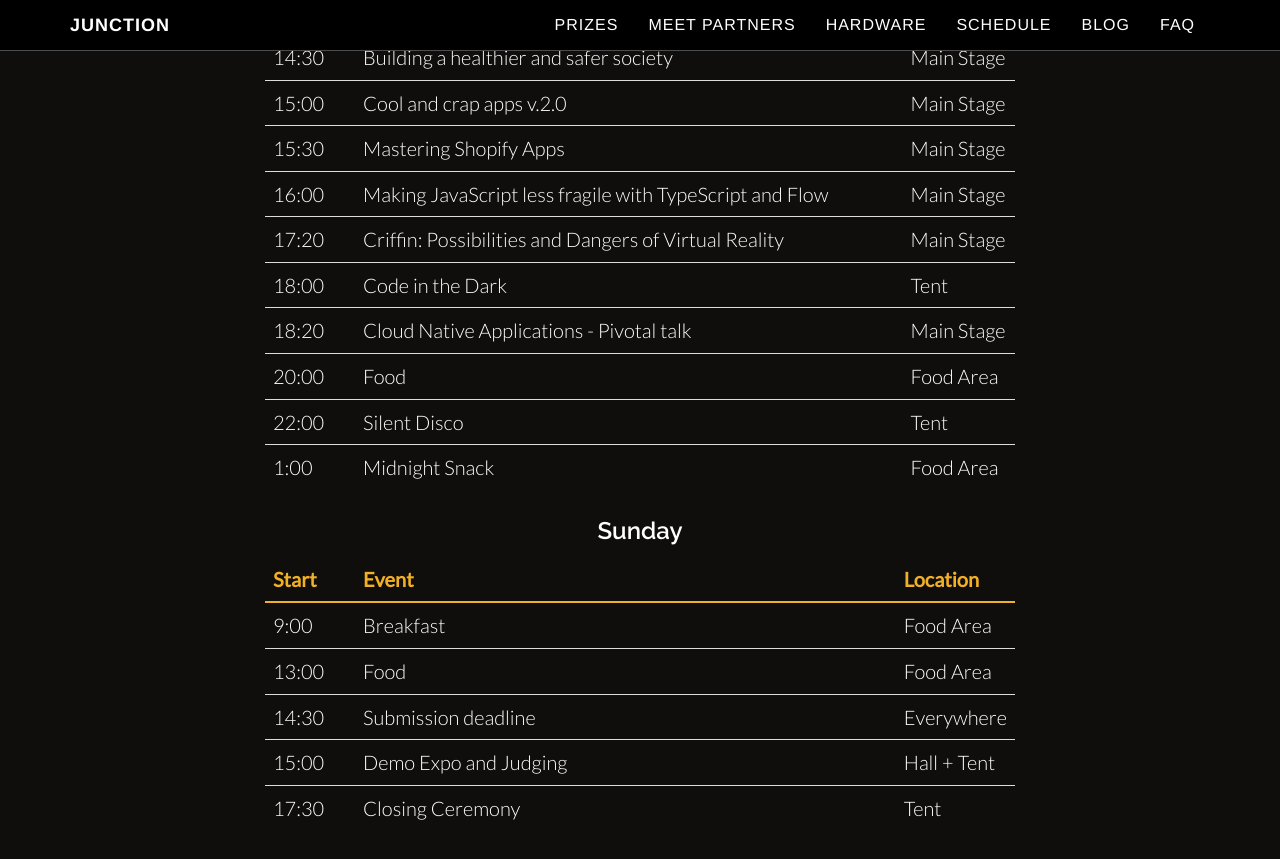
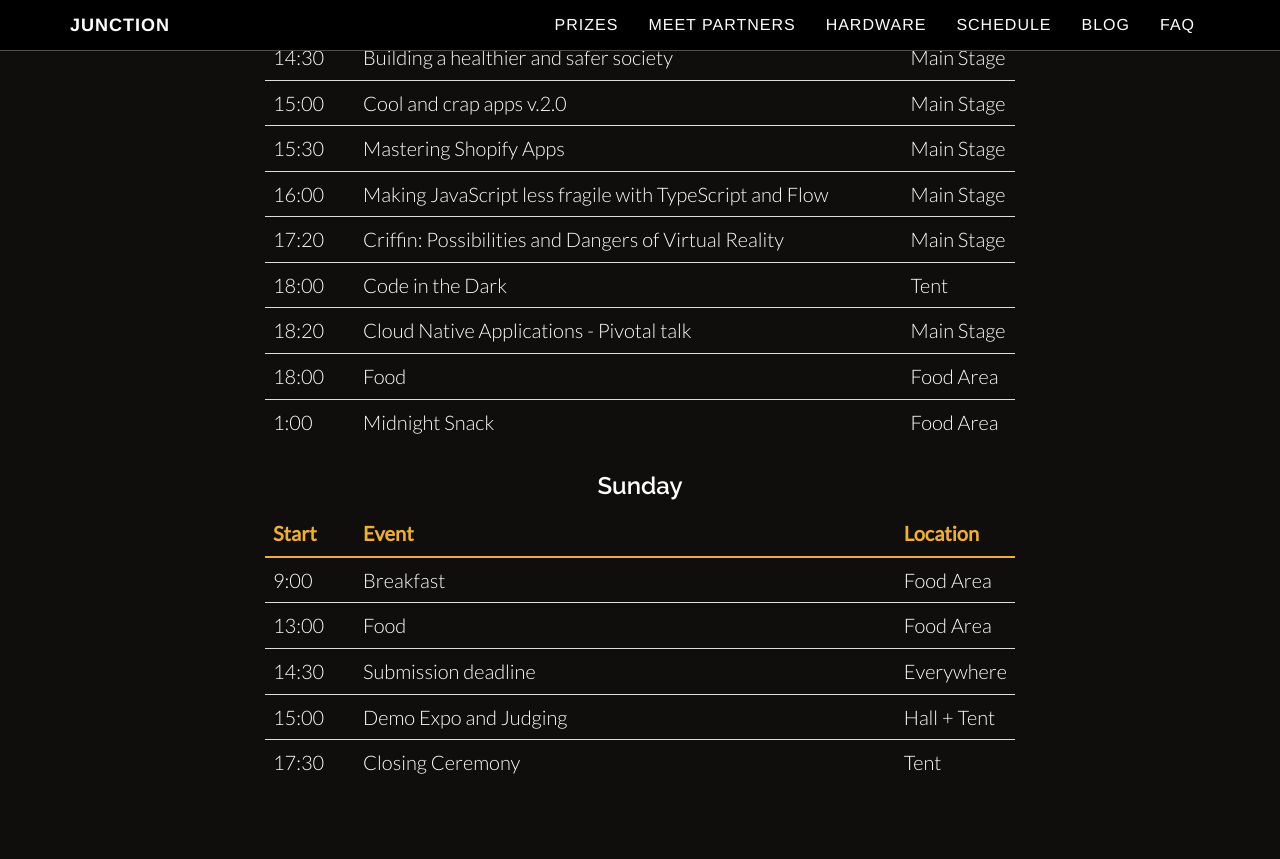
Before and after one commit to junctionasia/junctionasia.github.io, a Jekyll site: the page built from schedule.html, in a window 1280 px wide and 900 px high, scrolled down 2057 px. Shown: the top 859 px of the window. Built offline with Jekyll 4.4.1, drawn with Linux system fonts in a browser that asks for light colours; nearby versions of some CDN libraries.

Commit message:
Fix schedule

```diff
--- a/schedule.html
+++ b/schedule.html
@@ -64,8 +64,7 @@
 						<tr><td>17:20</td><td>Criffin: Possibilities and Dangers of Virtual Reality</td><td>Main Stage</td></tr>
 						<tr><td>18:00</td><td>Code in the Dark</td><td>Tent</td></tr>
                         <tr><td>18:20</td><td>Cloud Native Applications - Pivotal talk</td><td>Main Stage</td></tr>
-						<tr><td>20:00</td><td>Food</td><td>Food Area</td></tr>
-						<tr><td>22:00</td><td>Silent Disco</td><td>Tent</td></tr>
+						<tr><td>18:00</td><td>Food</td><td>Food Area</td></tr>
 						<tr><td>1:00</td><td>Midnight Snack</td><td>Food Area</td></tr>
                     </tbody>
                 </table>
```
